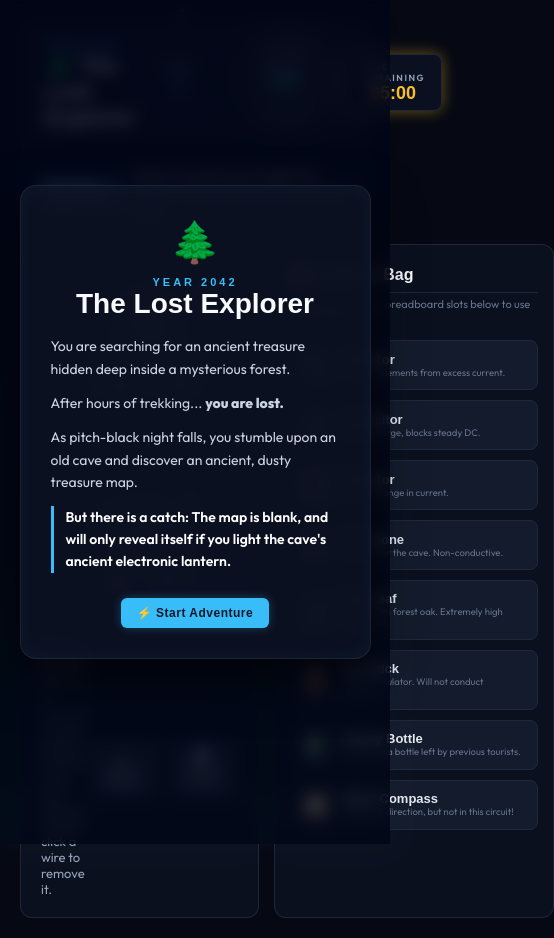
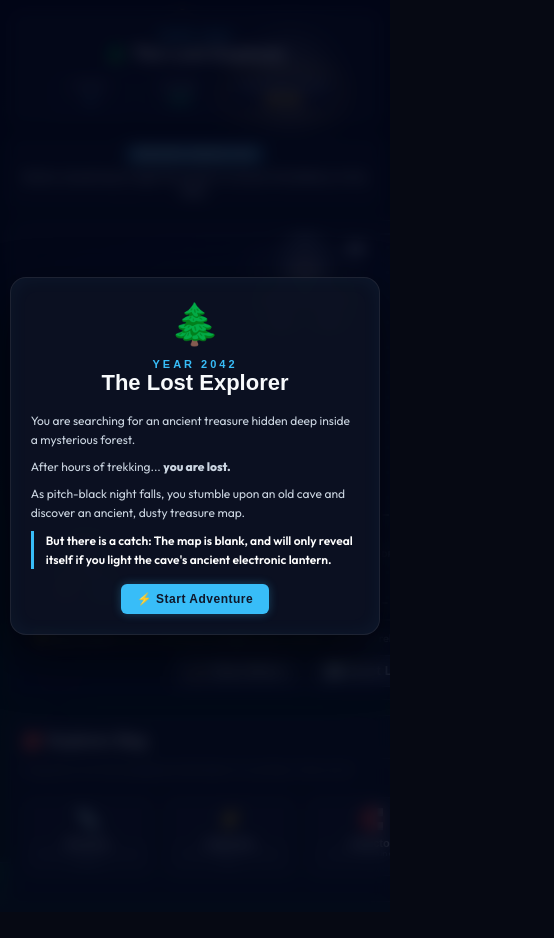
Before and after one commit to pavanmgowda20/Lost_explorer, a plain HTML site: page index.html in a window 390 px wide. Shown: the whole page, 554 px wide, since content can reach past the window. After the commit the page ends 912 px from the top, so only its background shows below. Drawn offline with Linux system fonts and the light colour scheme; a web font is replaced by a local one.

Commit message:
Improve mobile responsiveness styling

```diff
--- a/style.css
+++ b/style.css
@@ -1191,3 +1191,246 @@ body {
 #temp-wire {
     pointer-events: none !important;
 }
+
+/* --- MOBILE RESPONSIVE MEDIA QUERIES --- */
+@media (max-width: 768px) {
+    body {
+        overflow-y: auto !important;
+        height: auto !important;
+    }
+
+    #game-container {
+        height: auto;
+        min-height: 100vh;
+        overflow-y: auto;
+    }
+
+    #ui-overlay {
+        padding: 10px;
+    }
+
+    #game-header {
+        flex-direction: column;
+        align-items: center;
+        gap: 10px;
+        padding: 12px;
+        text-align: center;
+    }
+
+    #game-title {
+        font-size: 18px;
+    }
+
+    .header-stats {
+        width: 100%;
+        justify-content: center;
+        gap: 8px;
+    }
+
+    .stat-box {
+        min-width: 80px;
+        padding: 4px 8px;
+    }
+
+    .stat-value {
+        font-size: 14px;
+    }
+
+    #objective-banner {
+        flex-direction: column;
+        text-align: center;
+        font-size: 12px;
+        padding: 8px 12px;
+        gap: 6px;
+    }
+
+    #main-arena {
+        grid-template-columns: 1fr;
+        height: auto;
+        gap: 15px;
+    }
+
+    #board-container {
+        padding: 12px;
+        min-height: 480px; /* Ensure space for drag & drop wiring */
+    }
+
+    #breadboard {
+        min-height: 380px;
+        padding: 15px;
+    }
+
+    /* Fixed component positions for smaller dimensions */
+    #comp-lantern {
+        top: 15px;
+        width: 110px;
+        left: calc(50% - 55px);
+        padding: 6px;
+    }
+
+    #comp-battery {
+        bottom: 15px;
+        left: 15px;
+        width: 90px;
+        padding: 6px;
+    }
+
+    .slots-container {
+        bottom: 15px;
+        right: 15px;
+        gap: 15px;
+    }
+
+    .component-slot {
+        width: 90px;
+        height: 90px;
+    }
+
+    .slot-placeholder-text {
+        font-size: 8px;
+        padding: 4px;
+    }
+
+    /* Scale down components on mobile */
+    .component {
+        width: 90px;
+        padding: 6px;
+    }
+    .component-icon {
+        height: 35px;
+    }
+    .component-icon svg {
+        max-width: 100%;
+        max-height: 100%;
+    }
+    .component-label {
+        font-size: 7.5px;
+        margin-top: 4px;
+    }
+    .terminal-node {
+        width: 12px;
+        height: 12px;
+    }
+    .status-badge {
+        font-size: 7px;
+        padding: 1px 4px;
+    }
+
+    #board-instructions {
+        flex-direction: column;
+        align-items: center;
+        text-align: center;
+        gap: 10px;
+        margin-top: 10px;
+    }
+
+    #board-instructions p {
+        font-size: 11px;
+    }
+
+    /* Horizontal scrollable explorer bag at the bottom */
+    #inventory-panel {
+        padding: 15px 12px;
+        overflow: visible;
+    }
+
+    #inventory-items {
+        flex-direction: row !important;
+        overflow-x: auto !important;
+        padding: 5px 0 10px 0;
+        gap: 12px;
+        -webkit-overflow-scrolling: touch;
+    }
+
+    .inv-item {
+        flex: 0 0 130px; /* Horizontal scroll card size */
+        flex-direction: column;
+        align-items: center;
+        text-align: center;
+        padding: 8px;
+        gap: 4px;
+    }
+
+    .inv-icon {
+        font-size: 20px;
+        min-width: unset;
+        display: block;
+        margin-bottom: 2px;
+    }
+
+    .inv-name {
+        font-size: 11px;
+    }
+
+    .inv-desc {
+        font-size: 8px;
+        display: -webkit-box;
+        -webkit-line-clamp: 2;
+        -webkit-box-orient: vertical;
+        overflow: hidden;
+        line-height: 1.1;
+    }
+
+    /* Modal overrides for small screens */
+    .modal-content {
+        padding: 20px;
+        width: 95%;
+        max-height: 90vh;
+        overflow-y: auto;
+    }
+
+    .modal-content h2 {
+        font-size: 22px;
+    }
+
+    .story-text {
+        font-size: 12px;
+        gap: 8px;
+        margin-bottom: 15px;
+    }
+
+    .unlocked-components-list {
+        gap: 6px;
+    }
+
+    .component-card {
+        width: 85px;
+        padding: 6px;
+    }
+
+    .card-icon {
+        font-size: 16px;
+    }
+
+    .card-title {
+        font-size: 9px;
+    }
+
+    .victory-footer {
+        flex-direction: column;
+        gap: 12px;
+        text-align: center;
+    }
+
+    /* Maze adjustments */
+    #treasure-maze-overlay {
+        padding: 10px;
+    }
+
+    .maze-arena-wrapper {
+        flex-direction: column;
+        gap: 15px;
+        align-items: center;
+    }
+
+    #maze-canvas {
+        max-width: 100%;
+        height: auto;
+        aspect-ratio: 12 / 7;
+    }
+
+    #dpad-controller {
+        margin-top: 5px;
+        gap: 4px;
+    }
+}
```
